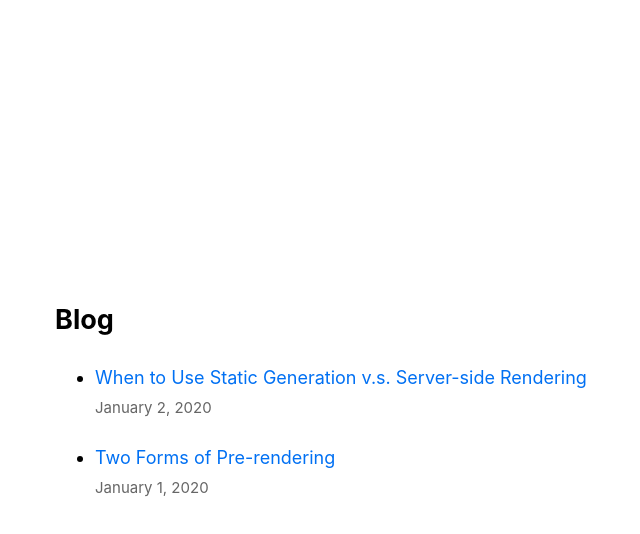
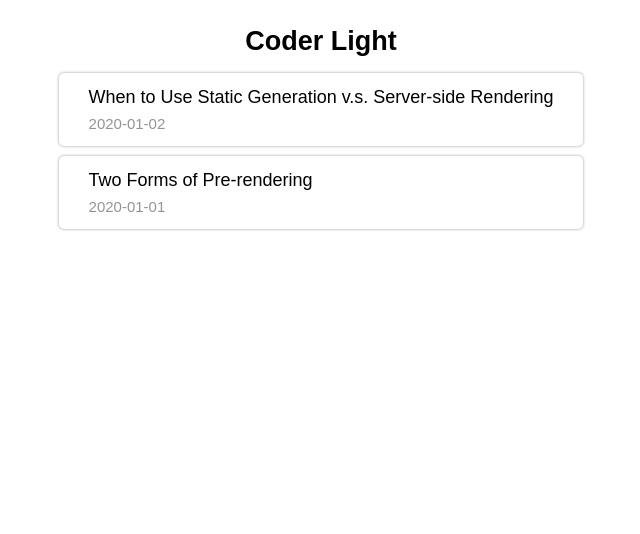
Before and after one commit to lawson-ng/nextjs, a Next.js app: page / in a window 1280 px wide. Shown: the top 534 px of the page, without its empty margins (319-959 px from the left). Built offline with nearby package versions, Linux system fonts and the light colour scheme.

Commit message:
add style

```diff
--- /dev/null
+++ b/components/card.js
@@ -0,0 +1,23 @@
+import React from 'react'
+import PropTypes from 'prop-types'
+import styles from './card.module.css'
+import Link from 'next/link'
+
+const Card = ({id, title, date}) => {
+    return (
+        <div className={styles.card}>
+            <Link href={`/posts/${id}`} classN>
+                <p>{title}</p>
+            </Link>
+            <p className={styles.date}>{date}</p>
+        </div>
+    )
+}
+
+Card.propTypes = {
+    id: PropTypes.string,
+    title: PropTypes.string,
+    date: PropTypes.string
+}
+
+export default Card
--- /dev/null
+++ b/components/card.module.css
@@ -0,0 +1,15 @@
+.card {
+    margin: 10px 0 10px 0;
+    padding: 10px 30px;
+    border-width: 1px;
+    border-color: black;
+    border-radius: 5px;
+    box-shadow: 0 0 3px #989393;
+    cursor: pointer;
+    color: black;
+}
+
+.date {
+    color: #989393;
+    font-size: 15px;
+}
--- a/package.json
+++ b/package.json
@@ -11,6 +11,7 @@
     "date-fns": "^2.21.1",
     "gray-matter": "^4.0.2",
     "next": "10.1.3",
+    "prop-types": "^15.7.2",
     "react": "17.0.2",
     "react-dom": "17.0.2",
     "remark": "^13.0.0",
--- a/pages/api/hello.js
+++ b/pages/api/hello.js
@@ -1,5 +1,3 @@
-// Next.js API route support: https://nextjs.org/docs/api-routes/introduction
-
 export default (req, res) => {
   res.status(200).json({ name: 'John Doe' })
 }
--- a/pages/index.js
+++ b/pages/index.js
@@ -2,9 +2,9 @@ import Head from 'next/head'
 import styles from '../styles/Home.module.css'
 import Image from 'next/image'
 import { getSortedPostsData } from '../lib/post'
-import Link from 'next/link'
 import Date from '../components/date'
 import utilStyles from '../styles/utils.module.css'
+import Card from '../components/card'
 
 export async function getStaticProps(){
   const allPostsData = getSortedPostsData()
@@ -24,19 +24,32 @@ const Profile = () => (
   />
 )
 
+const renderPostCards = (listPosts = []) => {
+  return listPosts.map(post => {
+    return (
+      <Card
+        id={post.id}
+        title={post.title}
+        date={post.date}
+      />
+    )
+  })
+}
+
+const title = 'Coder Light'
+
 export default function Home({ allPostsData }) {
   return (
     <div className={styles.container}>
       <Head>
-        <title>Abraham Lawson Here !</title>
-        <link rel="icon" href="/favicon.ico" />
+        <title>Coder Light</title>
+        <lin3k rel="icon" href="/favicon.ico" />
       </Head>
 
-      <main className={styles.main}>
-      <section >
-        <h2 >Blog</h2>
-        <ul >
-          {allPostsData.map(({ id, date, title }) => (
+        <h2>{title}</h2>
+        <ul>
+          {renderPostCards(allPostsData)}
+          {/* {allPostsData.map(({ id, date, title }) => (
             <li className={utilStyles.listItem} key={id}>
               <Link href={`/posts/${id}`}>
                 <a>{title}</a>
@@ -46,10 +59,9 @@ export default function Home({ allPostsData }) {
                 <Date dateString={date} />
               </small>
             </li>
-          ))}
+          ))} */}
         </ul>
-      </section>
-      </main>
+
     </div>
   )
 }
--- a/styles/Home.module.css
+++ b/styles/Home.module.css
@@ -1,10 +1,11 @@
 .container {
   min-height: 100vh;
-  padding: 0 0.5rem;
   display: flex;
   flex-direction: column;
-  justify-content: center;
+  margin: 20px 0 0 0;
+  /* justify-content: center; */
   align-items: center;
+  background-color: white;
 }
 
 .main {
--- a/styles/global.css
+++ b/styles/global.css
@@ -2,13 +2,14 @@ html,
 body {
   padding: 0;
   margin: 0;
-  font-family: -apple-system, BlinkMacSystemFont, Segoe UI, Roboto, Oxygen, Ubuntu,
-    Cantarell, Fira Sans, Droid Sans, Helvetica Neue, sans-serif;
+  font-family: fantasy;
   line-height: 1.6;
   font-size: 18px;
 }
 
 * {
+  margin: 0;
+  padding: 0;
   box-sizing: border-box;
 }
 
--- a/styles/globals.css
+++ /dev/null
@@ -1,16 +0,0 @@
-html,
-body {
-  padding: 0;
-  margin: 0;
-  font-family: -apple-system, BlinkMacSystemFont, Segoe UI, Roboto, Oxygen,
-    Ubuntu, Cantarell, Fira Sans, Droid Sans, Helvetica Neue, sans-serif;
-}
-
-a {
-  color: inherit;
-  text-decoration: none;
-}
-
-* {
-  box-sizing: border-box;
-}
```
Also changed, not shown: pages/posts/[id].js (line endings or trailing spaces), 1 other file (tests, documents, lock files or other folders).
